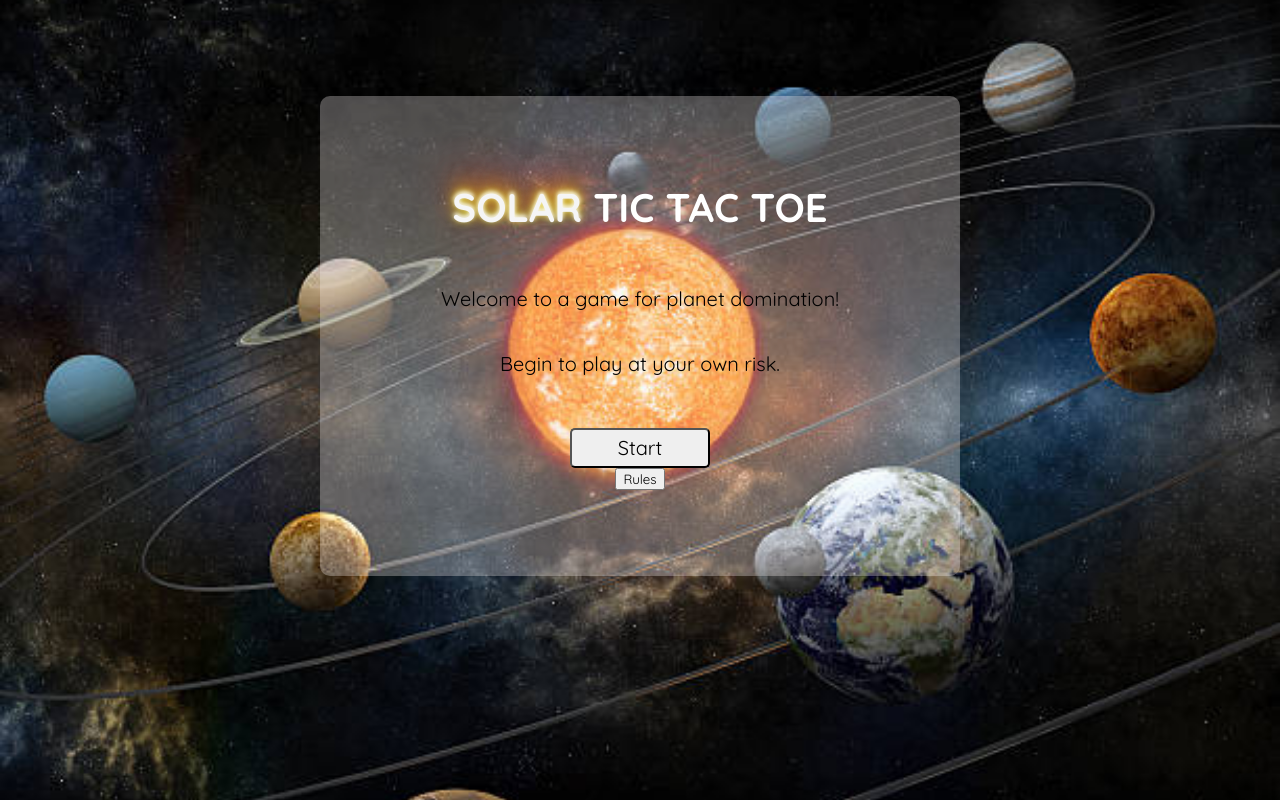
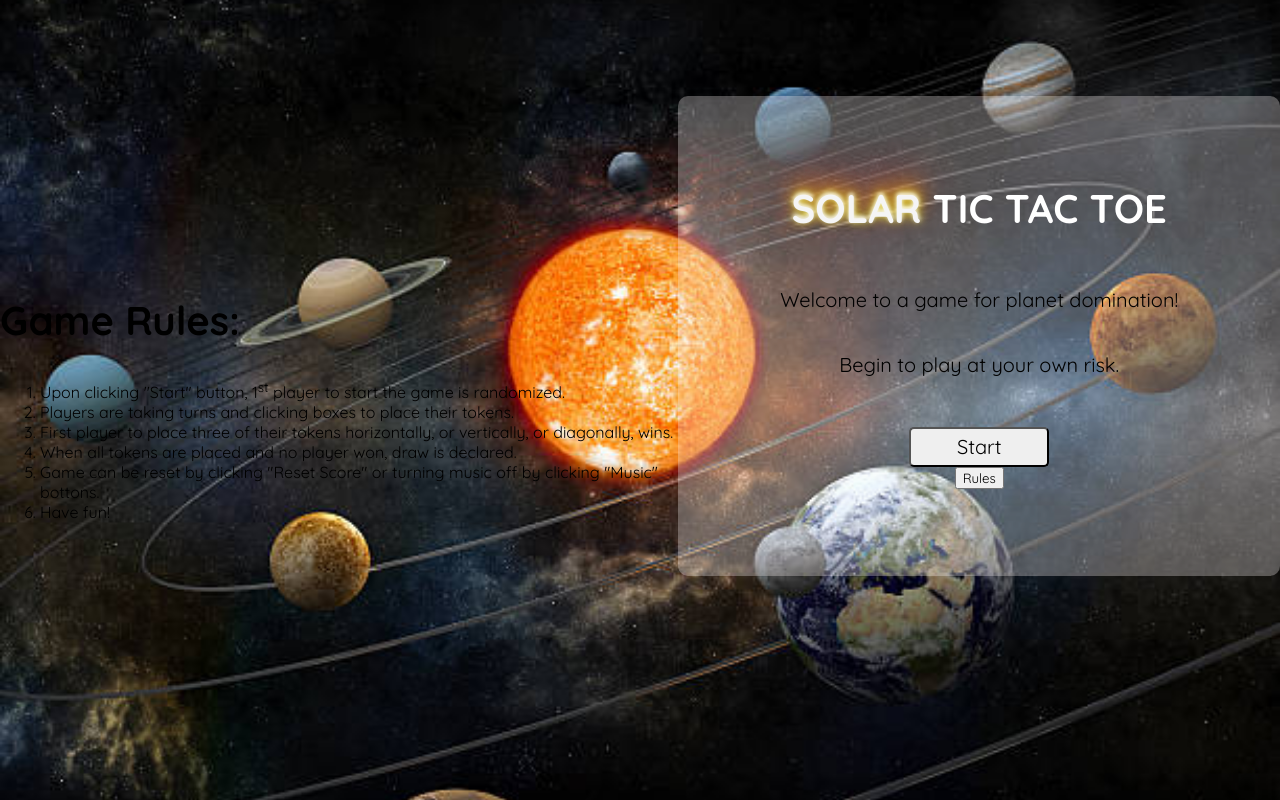
Before and after one commit to userigorgithub/tic-tac-toe, a plain HTML site: page index.html in a window 1280 px wide. Drawn offline with Linux system fonts and the light colour scheme.

Commit message:
Add game rules on the page (not as modal yet)

```diff
--- a/index.html
+++ b/index.html
@@ -8,6 +8,17 @@
   </head>
   <body>
     <section class="opening-page">
+      <div class="modal">
+        <h1 class="game-rules-title">Game Rules:</h1>
+        <ol>
+          <li>Upon clicking "Start" button, 1<sup>st</sup> player to start the game is randomized.</li>
+          <li>Players are taking turns and clicking boxes to place their tokens.</li>
+          <li>First player to place three of their tokens horizontally, or vertically, or diagonally, wins.</li>
+          <li>When all tokens are placed and no player won, draw is declared.</li>
+          <li>Game can be reset by clicking "Reset Score" or turning music off by clicking "Music" bottons.</li>
+          <li>Have fun!</li>
+        </ol>
+      </div>
       <div class="opening-page-wrapper">
         <h1 class="opening-game-title"><span class="solar-title">SOLAR</span> TIC TAC TOE</h1>
         <p class="opening-page-paragraph">Welcome to a game for planet domination!</p>
```
